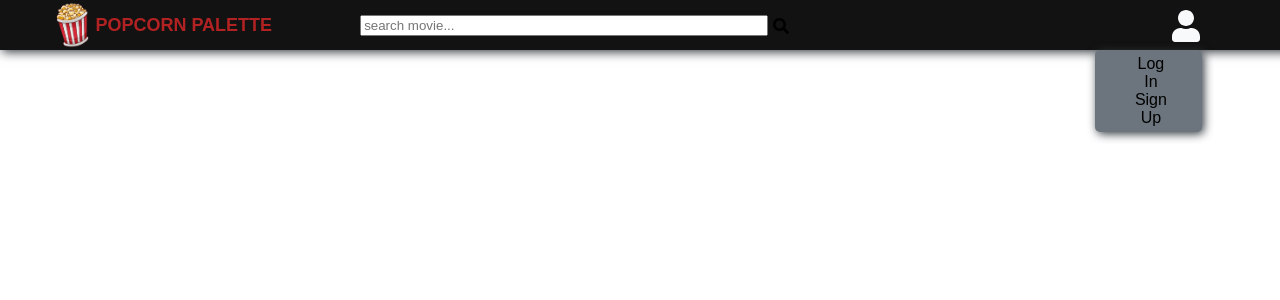
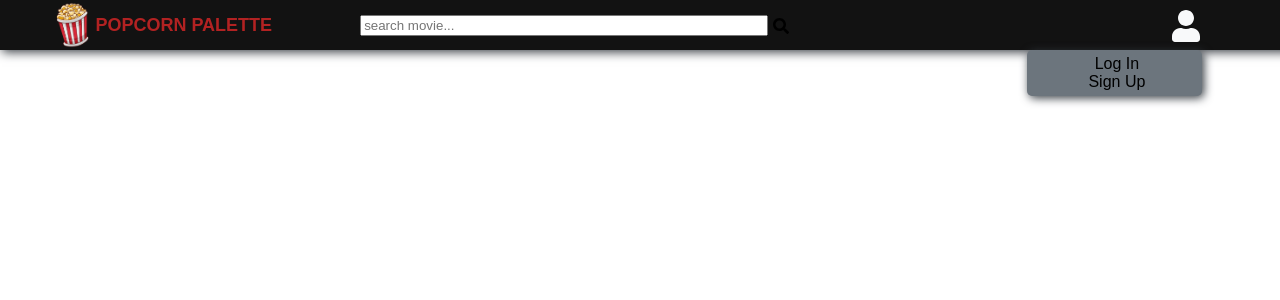
Before and after one commit to AshtonMH474/Popcorn-Palette, a React (Vite) app in the folder react-vite/: page / in a window 1280 px wide. Both pictures are taken after a click on the element 1185 px from the left and 30 px from the top of the page. Shown: the top 300 px of the page. Built offline with nearby package versions, Linux system fonts and the light colour scheme; no server answers.

Commit message:
fixed profile-dropdown

```diff
--- a/react-vite/src/components/Navigation/Navigation.css
+++ b/react-vite/src/components/Navigation/Navigation.css
@@ -6,6 +6,7 @@
   right: 50px;
   border-radius: 5px;
   z-index: 100;
+
 }
 
 .logo{
@@ -72,3 +73,18 @@
   position: absolute;
   left: 60%;
 }
+
+.profileButton{
+  min-width: 100px;
+  transition: color 0.3s ease, transform 0.3s ease;
+}
+
+.profileButton:hover{
+  color: white;
+  font-weight: bolder;
+  text-shadow: 1px 1px 2px rgba(0, 0, 0, 0.3);
+  letter-spacing: 0.5px;
+  font-size: 1.1em;
+  border-radius: 3px;
+  transform: scale(1.05);
+}
--- a/react-vite/src/components/Navigation/ProfileButton.jsx
+++ b/react-vite/src/components/Navigation/ProfileButton.jsx
@@ -5,8 +5,11 @@ import { thunkLogout } from "../../redux/session";
 import OpenModalMenuItem from "./OpenModalMenuItem";
 import LoginFormModal from "../LoginFormModal";
 import SignupFormModal from "../SignupFormModal";
+import { useNavigate } from "react-router-dom";
+
 
 function ProfileButton() {
+  const navigate = useNavigate()
   const dispatch = useDispatch();
   const [showMenu, setShowMenu] = useState(false);
   const user = useSelector((store) => store.session.user);
@@ -39,6 +42,11 @@ function ProfileButton() {
     closeMenu();
   };
 
+  function naviagteWatchlist(){
+    navigate('/watchlist')
+    closeMenu()
+  }
+
   return (
     <>
       <div className="mouseOver rightPageBorder xx-largeFont noPadding whiteFont noBackground noBorder" onClick={toggleMenu}>
@@ -48,24 +56,29 @@ function ProfileButton() {
         <ul className={"profile-dropdown lightGrey removeDecorations dropShadow largeRightPadding littleTopPadding littleBottomPadding"} ref={ulRef}>
           {user ? (
             <>
-              <li className="whiteFont">{user.username}</li>
-              <li className="whiteFont">{user.email}</li>
+              <li onClick={naviagteWatchlist} className="profileButton cursor">Watchlist</li>
+              <li className="profileButton cursor">Reviews</li>
               <li>
-                <button onClick={logout}>Log Out</button>
+                <div className='profileButton cursor' onClick={logout}>Log Out</div>
               </li>
             </>
           ) : (
             <>
+            <div className="profileButton cursor ">
               <OpenModalMenuItem
                 itemText="Log In"
                 onItemClick={closeMenu}
                 modalComponent={<LoginFormModal />}
               />
+            </div>
+            <div className="profileButton cursor ">
               <OpenModalMenuItem
+                className='profileButton'
                 itemText="Sign Up"
                 onItemClick={closeMenu}
                 modalComponent={<SignupFormModal />}
               />
+              </div>
             </>
           )}
         </ul>
```
Also changed, not shown: 5 other files (tests, documents, lock files or other folders).
